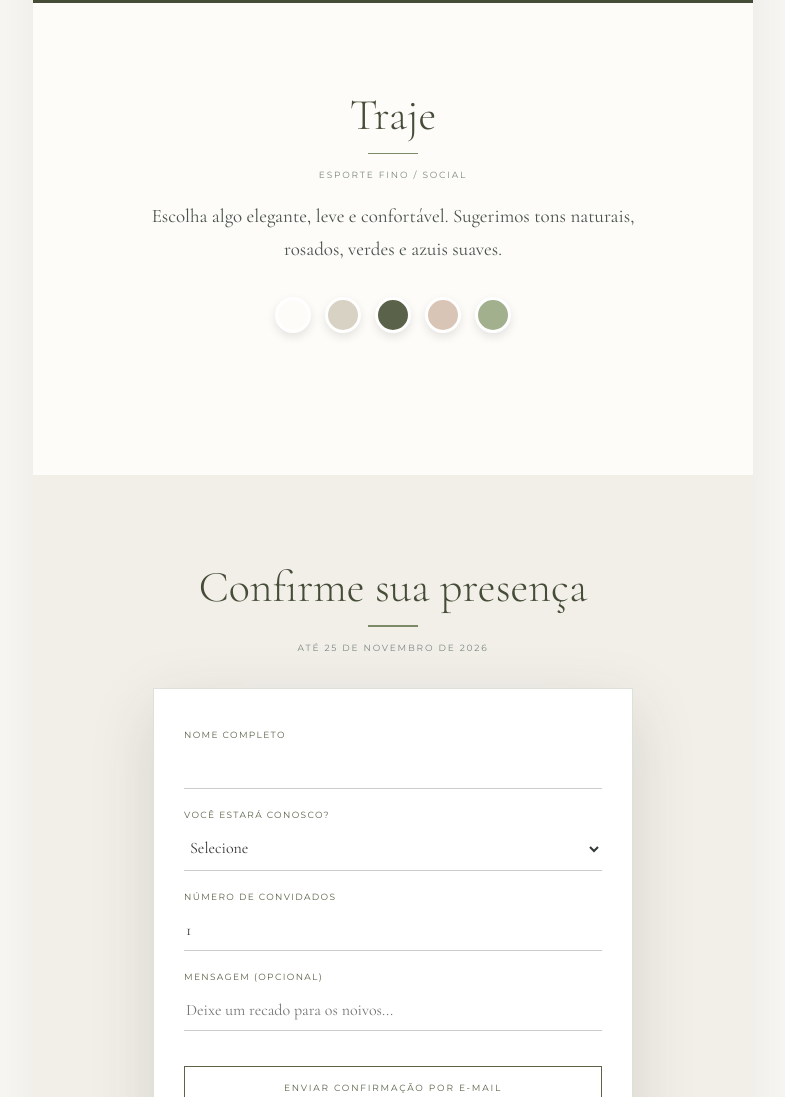
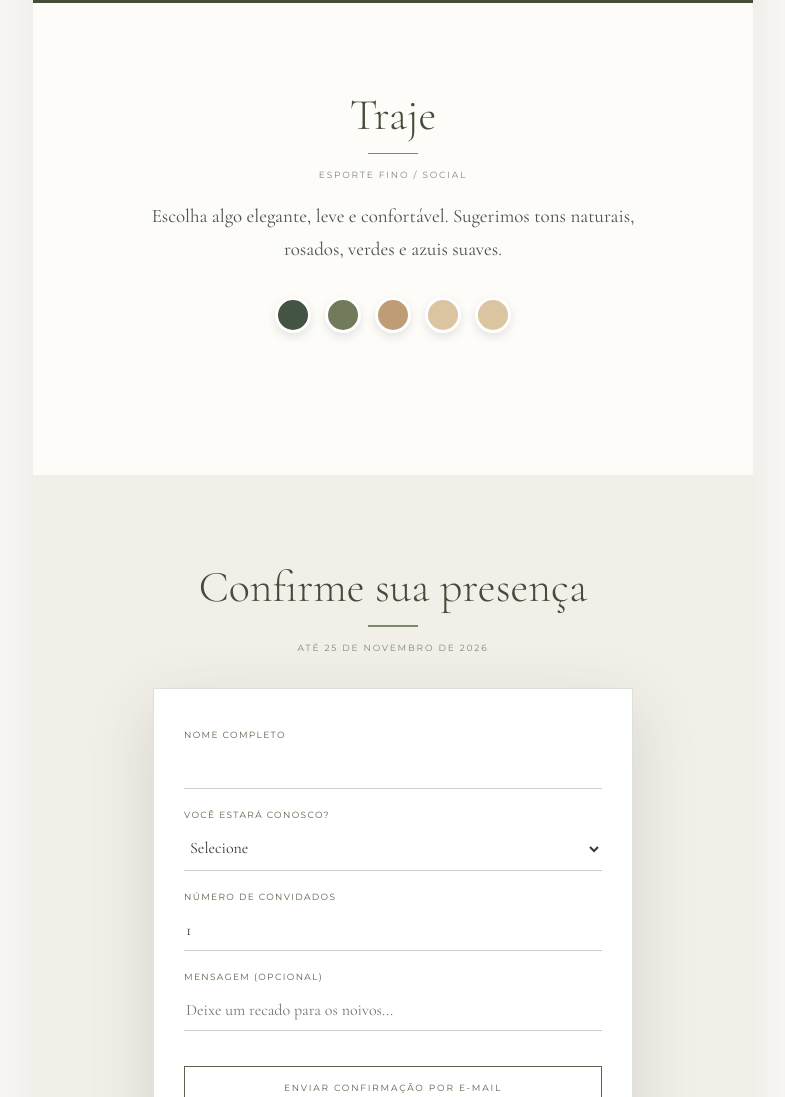
Before and after one commit to MikaelSantos99/MIKAEL_IALLY, a plain HTML site: page index.html in a window 1280 px wide. Shown: the part 2430-3527 px from the top of the page, without its empty margins (247-1032 px from the left). Drawn offline with nearby package versions, Linux system fonts and the light colour scheme.

Commit message:
Update index.html
Correções de cores

```diff
--- a/index.html
+++ b/index.html
@@ -124,11 +124,11 @@
       <div class="sub" data-pt="Esporte fino / social" data-en="Cocktail / formal">Esporte fino / social</div>
       <p data-pt="Escolha algo elegante, leve e confortável. Sugerimos tons naturais, rosados, verdes e azuis suaves." data-en="Choose something elegant, light and comfortable. We suggest natural, blush, green and soft blue tones.">Escolha algo elegante, leve e confortável. Sugerimos tons naturais, rosados, verdes e azuis suaves.</p>
       <div class="palette">
-        <span class="swatch" style="background:#FDFCF9"></span>
-        <span class="swatch" style="background:#D8D2C4"></span>
-        <span class="swatch" style="background:#5A6349"></span>
-        <span class="swatch" style="background:#D9C5B6"></span>
-        <span class="swatch" style="background:#A2B08E"></span>
+        <span class="swatch" style="background:#435443"></span>
+        <span class="swatch" style="background:#717b5b"></span>
+        <span class="swatch" style="background:#be9c76"></span>
+        <span class="swatch" style="background:#dbc5a1"></span>
+        <span class="swatch" style="background:#dbc5a1"></span>
       </div>
     </div>
   </section>
```
